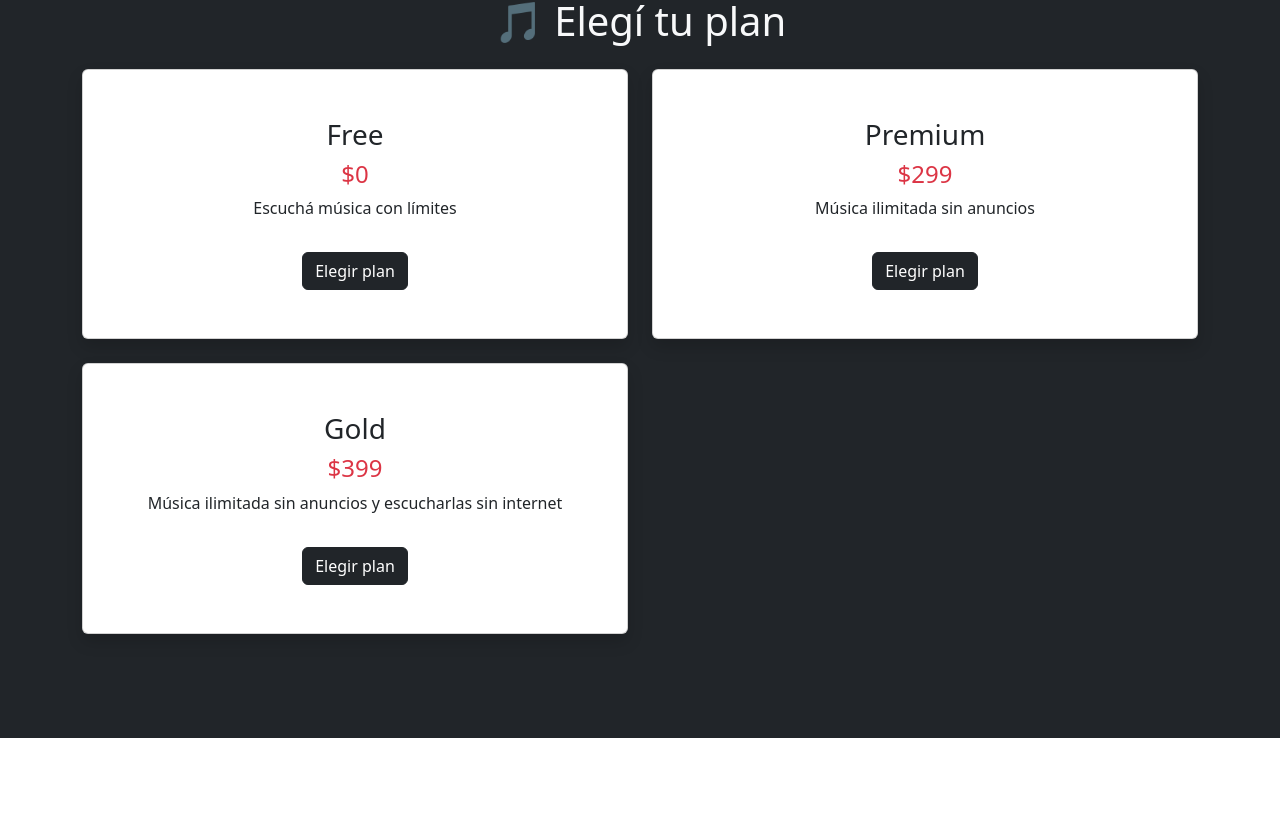
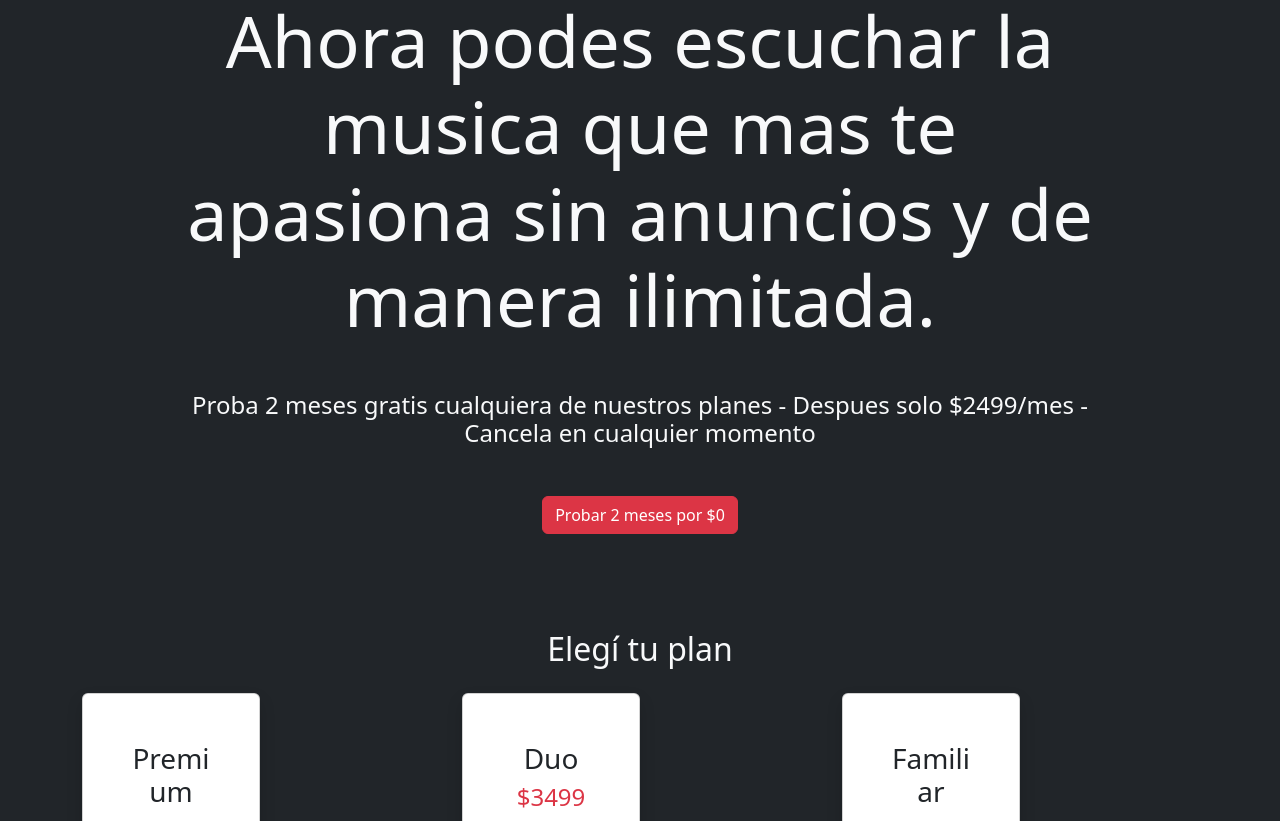
Before and after one commit to mkgz29/RollingCode-Music, a React (Vite) app: page /subscribe in a window 1280 px wide. Shown: the part 299-1120 px from the top of the page. Before the commit the page ends 1037 px from the top, so only its background shows below. Built offline with nearby package versions, Linux system fonts and the light colour scheme.

Commit message:
dando estilos a la page subscribe

```diff
--- a/src/components/SubscribeForm.jsx
+++ b/src/components/SubscribeForm.jsx
@@ -21,7 +21,9 @@ const SubscribeForm = ({ plan }) => {
     return (
       <div className="text-center mt-5">
         <h3>Procesando suscripción...</h3>
-        <p>Plan seleccionado: <strong>{plan}</strong></p>
+        <p>
+          Plan seleccionado: <strong>{plan}</strong>
+        </p>
         <div className="spinner-border text-danger mt-3"></div>
       </div>
     );
@@ -40,9 +42,7 @@ const SubscribeForm = ({ plan }) => {
         required
       />
 
-      <button className="btn btn-danger w-100">
-        Confirmar suscripción
-      </button>
+      <button className="btn btn-danger w-20">Confirmar suscripción</button>
     </form>
   );
 };
--- /dev/null
+++ b/src/data/planes.js
@@ -0,0 +1,23 @@
+const plans = [
+  {
+    id: "Premium",
+    title: "Premium",
+    price: "$2499",
+    description: "Música ilimitada sin anuncios ",
+  },
+  {
+    id: "Duo",
+    title: "Duo",
+    price: "$3499",
+    description:
+      "Música ilimitada sin anuncios y escuchala con quien mas queres",
+  },
+  {
+    id: "Familiar",
+    title: "Familiar",
+    price: "$5299",
+    description:
+      "Música ilimitada sin anuncios y escuchala con quien mas queres",
+  },
+];
+export default plans;
--- a/src/pages/Subscribe.jsx
+++ b/src/pages/Subscribe.jsx
@@ -2,52 +2,55 @@ import PlanCard from "../components/PlanCard";
 import SubscribeForm from "../components/SubscribeForm";
 import Navbar from "../components/Navbar";
 import { useState } from "react";
-const plans = [
-  {
-    id: "Free",
-    title: "Free",
-    price: "$0",
-    description: "Escuchá música con límites",
-  },
-  {
-    id: "Premium",
-    title: "Premium",
-    price: "$299",
-    description: "Música ilimitada sin anuncios",
-  },
-  {
-    id: "Gold",
-    title: "Gold",
-    price: "$399",
-    description: "Música ilimitada sin anuncios y escucharlas sin internet",
-  },
-];
+import { Button } from "bootstrap";
+import plans from "../data/planes";
+
 const Subscribe = () => {
   const [selectedPlan, setSelectedPlan] = useState(null);
 
   return (
     <>
       <Navbar />
+      <div className="container my-5 col-10">
+        <h1 className="text-center my-5 display-2">
+          Ahora podes escuchar la musica que mas te apasiona sin anuncios y de
+          manera ilimitada.
+        </h1>
+        <h2 className="text-center fs-4">
+          Proba 2 meses gratis cualquiera de nuestros planes - Despues solo
+          $2499/mes - Cancela en cualquier momento
+        </h2>
+        <div className="container my-5">
+          <button className="btn btn-danger btn-primary">
+            Probar 2 meses por $0
+          </button>
+        </div>
+      </div>
+      <div className="container-fluid bg-dark py-5">
+        <h2 className="text-center mb-4 text-light">Elegí tu plan</h2>
 
-      <div className="container my-5">
-        <h1 className="text-center mb-4">🎵 Elegí tu plan</h1>
-
-        <div className="row">
+        <div className="container text-center">
+          <div className="row justify-content-center g-4">
             {plans.map((plan) => (
+              <div key={plan.id} className="col-12 col-md-6 col-lg-4">
                 <PlanCard
-              key={plan.id}
                   title={plan.title}
                   price={plan.price}
                   description={plan.description}
                   onSelect={() => setSelectedPlan(plan.id)}
                 />
+              </div>
             ))}
           </div>
+
           {selectedPlan && (
-          <div className="mt-5">
+            <div className="row justify-content-center mt-5">
+              <div className="col-12 col-md-8 col-lg-6">
                 <SubscribeForm plan={selectedPlan} />
               </div>
+            </div>
           )}
+        </div>
       </div>
     </>
   );
```
Lines whose indentation alone changed are shown as unchanged.
